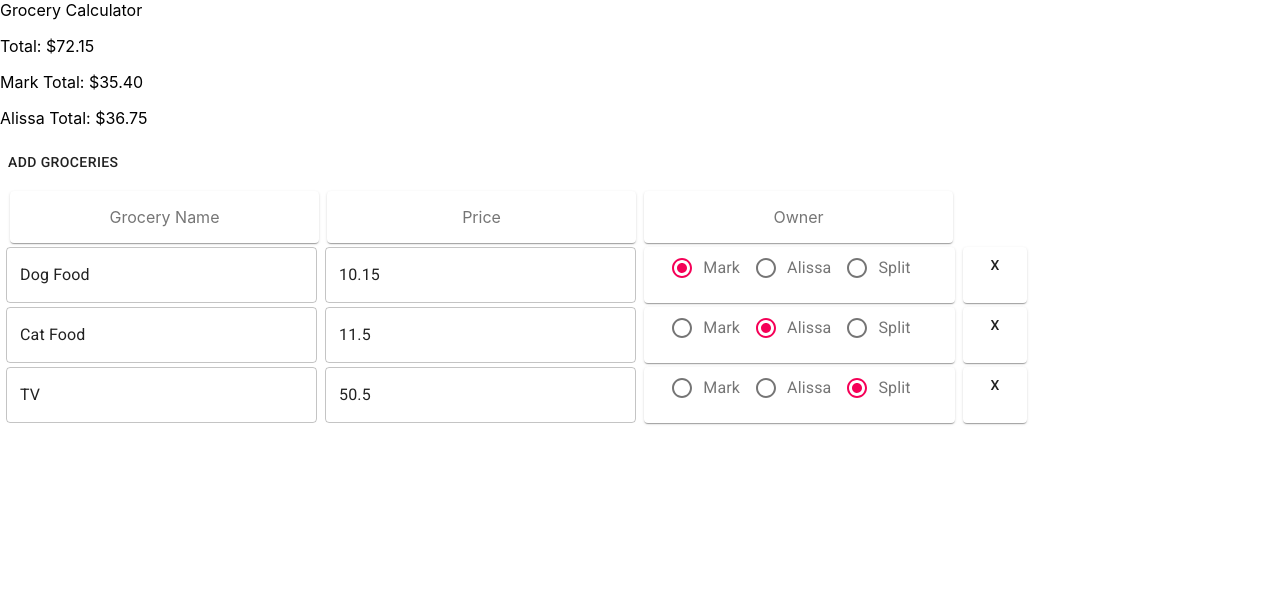
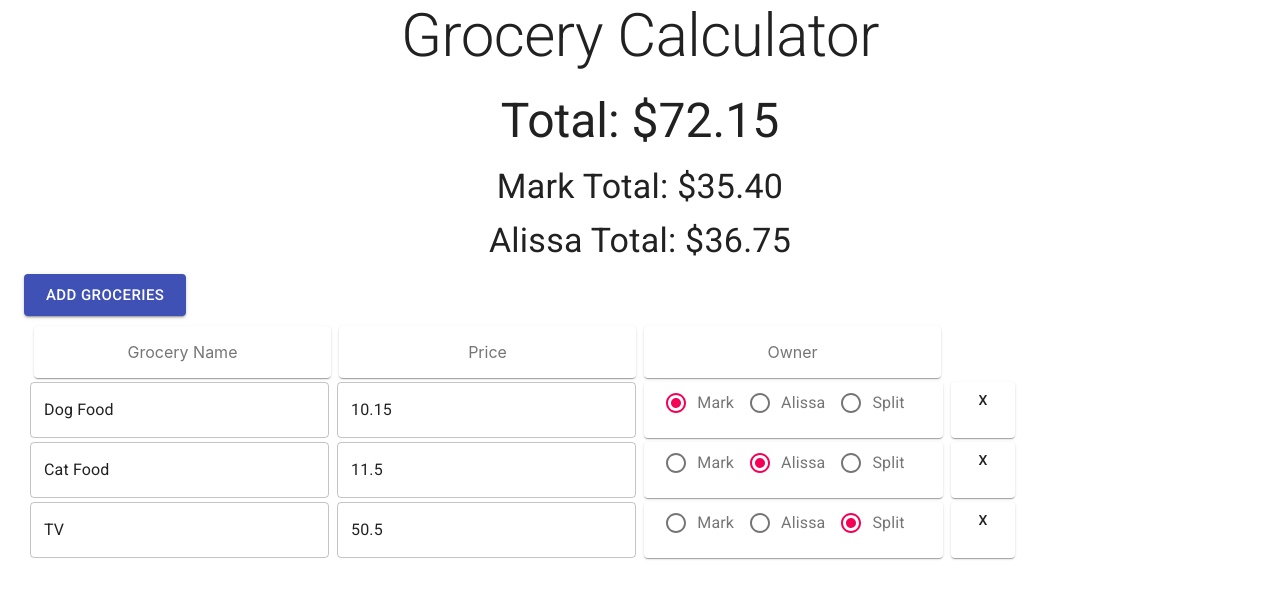
Before and after one commit to markgustetic/grocery-calculator, a React (Create React App) app: page / in a window 1280 px wide. Shown: the top 598 px of the page. Built offline with nearby package versions, Linux system fonts and the light colour scheme.

Commit message:
improve styling add price validation

```diff
--- a/src/App.js
+++ b/src/App.js
@@ -2,6 +2,7 @@ import React from "react";
 import "./App.css";
 import Header from "./components/Header";
 import Calculator from "./components/Calculator";
+import "typeface-roboto";
 
 function App() {
   return (
--- a/src/components/Calculator.js
+++ b/src/components/Calculator.js
@@ -4,6 +4,8 @@ import { makeStyles } from "@material-ui/core/styles";
 import Grid from "@material-ui/core/Grid";
 import Paper from "@material-ui/core/Paper";
 import GroceryRow from "./GroceryRow";
+import Typography from "@material-ui/core/Typography";
+import Container from "@material-ui/core/Container";
 
 const useStyles = makeStyles((theme) => ({
   root: {
@@ -38,36 +40,62 @@ function Calculator() {
     },
   ]);
 
-  const [input, setInput] = useState({});
+  const handlePriceChange = (i, e) => {
+    console.log(e.target.value);
+    //console.log(e.target.value.split("."));
+    const price = e.target.value.replace("$", "");
 
-  const handleInputChange = (i, e) => {
-    setInput({
-      ...input,
-      [e.currentTarget.name]: e.currentTarget.value,
-    });
+    if (isNaN(price)) {
+      return;
+    }
+
+    if (price.includes(".")) {
+      let after_decimal = price.split(".");
+      let last_chars = after_decimal[after_decimal.length - 1];
+      console.log(after_decimal);
+      console.log(last_chars.length);
+
+      if (last_chars.length > 2) {
+        return;
+      }
+    }
 
     const value = [...groceries];
 
-    const targetValue =
-      e.currentTarget.name === "price"
-        ? Number(e.currentTarget.value)
-        : e.currentTarget.value;
-
     value[i] = {
       ...groceries[i],
-      [e.currentTarget.name]: targetValue,
+      [e.target.name]: price,
     };
 
     console.log(value);
     setGroceries(value);
   };
 
+  const handleInputChange = (i, e) => {
+    const value = [...groceries];
+
+    value[i] = {
+      ...groceries[i],
+      [e.target.name]: e.target.value,
+    };
+
+    console.log(groceries);
+    console.log(value);
+    //    console.log(value);
+    setGroceries(value);
+
+    //setGroceries({
+    // ...groceries,
+    //  [e.target.name]: e.target.value,
+    //});
+
+    console.log(groceries);
+  };
+
   const handleOptionChange = (i, e) => {
-    //debugger;
-
     setGroceries(
       groceries.map((item, index) =>
-        i === index ? { ...item, owner: e.currentTarget.value } : item
+        i === index ? { ...item, owner: e.target.value } : item
       )
     );
   };
@@ -78,13 +106,17 @@ function Calculator() {
   const addGroceryRow = () =>
     setGroceries([...groceries, { name: "", price: 0, owner: "split" }]);
 
-  const totalGroceries = () => groceries.reduce((a, item) => a + item.price, 0);
+  const totalGroceries = () =>
+    groceries.reduce((a, item) => a + Number(item.price), 0);
 
   const totalByPerson = (name) =>
     groceries
       .filter((grocery) => grocery.owner === name || grocery.owner === "split")
       .reduce((a, item) => {
-        return a + (item.owner === "split" ? item.price / 2 : item.price);
+        return (
+          a +
+          (item.owner === "split" ? Number(item.price) / 2 : Number(item.price))
+        );
       }, 0);
 
   const formatter = new Intl.NumberFormat("en-US", {
@@ -95,13 +127,56 @@ function Calculator() {
 
   return (
     <div>
-      <p>Total: {formatter.format(totalGroceries())}</p>
-      <p>Mark Total: {formatter.format(totalByPerson("mark"))}</p>
-      <p>Alissa Total: {formatter.format(totalByPerson("alissa"))}</p>
+      <div>
+        <Container maxWidth="sm">
+          <Typography
+            component="h3"
+            variant="h3"
+            align="center"
+            color="textPrimary"
+            gutterBottom
+          >
+            Total: {formatter.format(totalGroceries())}
+          </Typography>
+        </Container>
+        <Container maxWidth="sm">
+          <Typography
+            component="h3"
+            variant="h4"
+            align="center"
+            color="textPrimary"
+            gutterBottom
+          >
+            Mark Total: {formatter.format(totalByPerson("mark"))}
+          </Typography>
+        </Container>
+        <Container maxWidth="sm">
+          <Typography
+            component="h3"
+            variant="h4"
+            align="center"
+            color="textPrimary"
+            gutterBottom
+          >
+            Alissa Total: {formatter.format(totalByPerson("alissa"))}
+          </Typography>
+        </Container>
+      </div>
 
       <div>
-        <Button onClick={() => addGroceryRow()}>Add groceries</Button>
+        <Container>
+          <Button
+            variant="contained"
+            color="primary"
+            size="large"
+            align="center"
+            onClick={() => addGroceryRow()}
+          >
+            Add groceries
+          </Button>
+        </Container>
       </div>
+      <Container>
         <div className={classes.root}>
           <Grid container spacing={1}>
             <Grid item xs={3}>
@@ -117,11 +192,13 @@ function Calculator() {
             <GroceryRow
               groceries={groceries}
               handleInputChange={handleInputChange}
+              handlePriceChange={handlePriceChange}
               handleOptionChange={handleOptionChange}
               handleRemove={handleRemove}
             />
           </Grid>
         </div>
+      </Container>
     </div>
   );
 }
--- a/src/components/GroceryRow.js
+++ b/src/components/GroceryRow.js
@@ -51,7 +51,7 @@ export default function GroceryRow(props) {
                 variant="outlined"
                 name="price"
                 value={grocery.price}
-                onChange={(e) => props.handleInputChange(i, e)}
+                onChange={(e) => props.handlePriceChange(i, e)}
               />
             </Grid>
 
--- a/src/components/Header.js
+++ b/src/components/Header.js
@@ -1,7 +1,23 @@
 import React from "react";
+import Typography from "@material-ui/core/Typography";
+import Container from "@material-ui/core/Container";
 
 function Header() {
-  return <div>Grocery Calculator</div>;
+  return (
+    <div>
+      <Container maxWidth="sm">
+        <Typography
+          component="h1"
+          variant="h2"
+          align="center"
+          color="textPrimary"
+          gutterBottom
+        >
+          Grocery Calculator
+        </Typography>
+      </Container>
+    </div>
+  );
 }
 
 export default Header;
```
Lines whose indentation alone changed are shown as unchanged.
